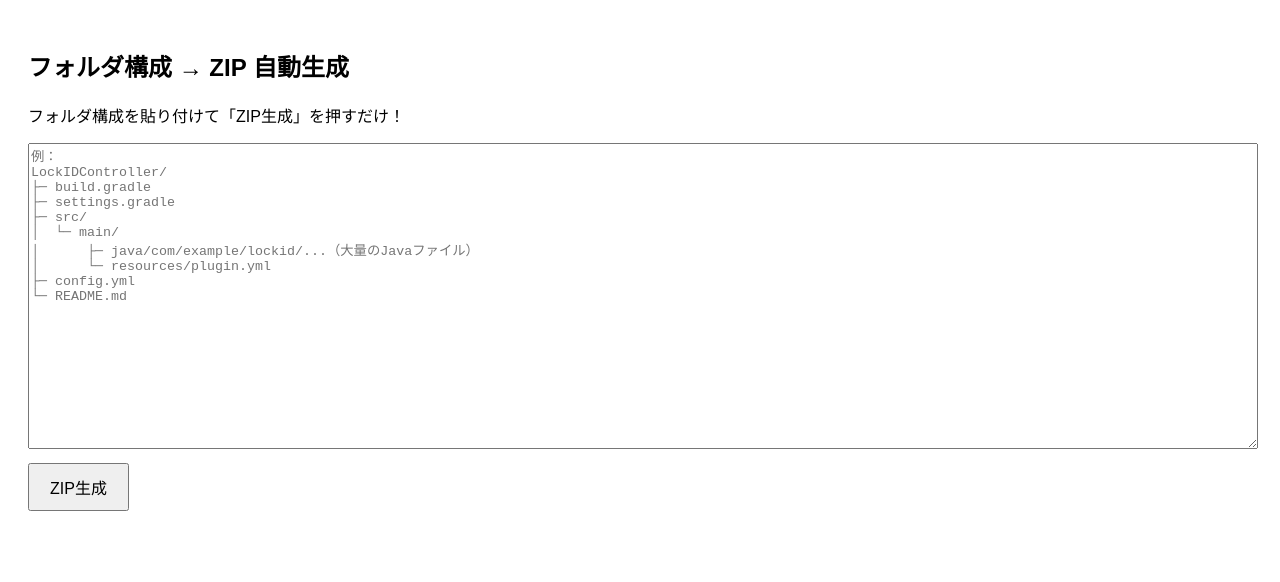
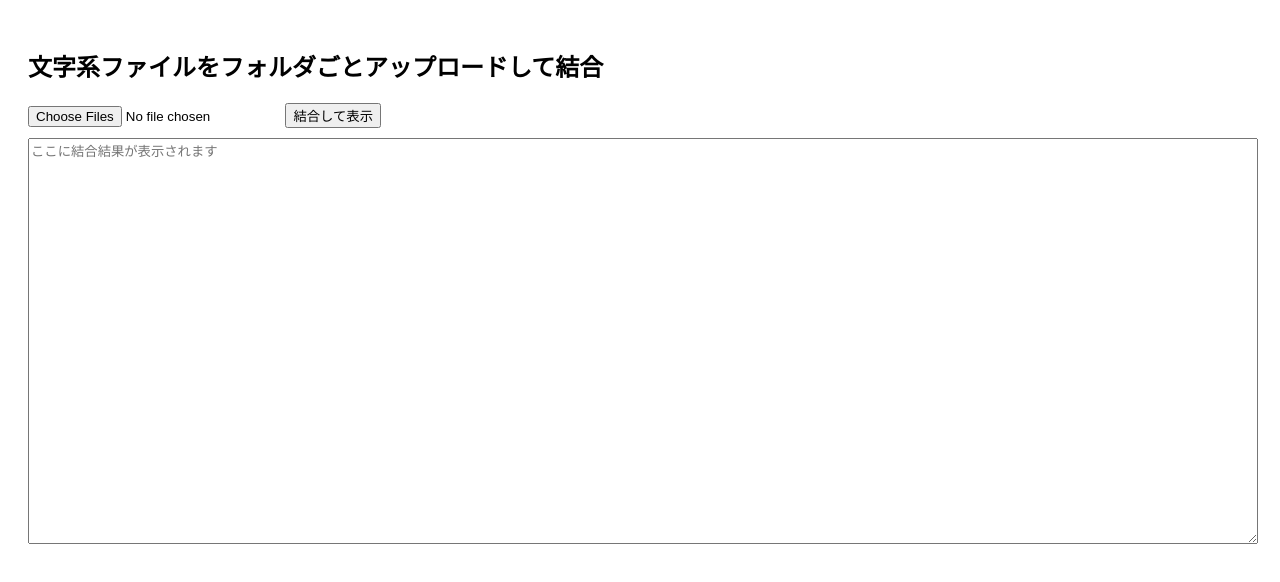
Before and after one commit to aaahsisiaid/folder, a plain HTML site: page index.html in a window 1280 px wide. Drawn offline with nearby package versions, Linux system fonts and the light colour scheme.

Commit message:
Update index.html

```diff
--- a/index.html
+++ b/index.html
@@ -2,76 +2,56 @@
 <html lang="ja">
 <head>
 <meta charset="UTF-8">
-<title>フォルダ構成 → ZIP 生成ツール</title>
+<title>フォルダ内ファイル結合</title>
 <style>
 body { font-family: sans-serif; padding: 20px; }
-textarea { width: 100%; height: 300px; font-family: monospace; }
-button {
-  margin-top: 10px; padding: 10px 20px;
-  font-size: 16px; cursor: pointer;
-}
+textarea { width: 100%; height: 400px; margin-top: 10px; }
 </style>
 </head>
 <body>
 
-<h2>フォルダ構成 → ZIP 自動生成</h2>
-<p>フォルダ構成を貼り付けて「ZIP生成」を押すだけ！</p>
+<h2>文字系ファイルをフォルダごとアップロードして結合</h2>
+<input type="file" id="folderInput" webkitdirectory multiple>
+<button id="processBtn">結合して表示</button>
 
-<textarea id="input" placeholder="例：
-LockIDController/
-├─ build.gradle
-├─ settings.gradle
-├─ src/
-│  └─ main/
-│      ├─ java/com/example/lockid/...（大量のJavaファイル）
-│      └─ resources/plugin.yml
-├─ config.yml
-└─ README.md"></textarea>
-
-<button onclick="generateZip()">ZIP生成</button>
-
-<script src="https://cdnjs.cloudflare.com/ajax/libs/jszip/3.10.1/jszip.min.js"></script>
+<textarea id="output" placeholder="ここに結合結果が表示されます"></textarea>
 
 <script>
-function generateZip() {
-    const text = document.getElementById("input").value;
-    if (!text.trim()) {
-        alert("フォルダ構成を入力してください！");
+const folderInput = document.getElementById('folderInput');
+const processBtn = document.getElementById('processBtn');
+const output = document.getElementById('output');
+
+const allowedExtensions = ['htm','html','java','yml','txt','css','js']; // 必要に応じて追加
+
+processBtn.addEventListener('click', () => {
+    const files = Array.from(folderInput.files);
+    const filteredFiles = files.filter(f => {
+        const ext = f.name.split('.').pop().toLowerCase();
+        return allowedExtensions.includes(ext);
+    });
+
+    if(filteredFiles.length === 0){
+        alert('対象ファイルがありません');
         return;
     }
 
-    const zip = new JSZip();
+    let results = [];
 
-    // 行ごとに処理
-    const lines = text.split("\n");
-
-    for (let line of lines) {
-        line = line.trim();
-
-        // 空行スキップ
-        if (!line) continue;
-
-        // 見た目の記号を除去
-        line = line.replace(/^[├─└│\s]+/g, "");
-
-        // 省略記号「...」を無視
-        if (line.includes("...")) continue;
-
-        // フォルダ判定（末尾が /）
-        if (line.endsWith("/")) {
-            zip.folder(line.slice(0, -1));
-        } else {
-            zip.file(line, ""); // 中身は空
-        }
-    }
-
-    zip.generateAsync({ type: "blob" }).then(function (content) {
-        const a = document.createElement("a");
-        a.href = URL.createObjectURL(content);
-        a.download = "generated.zip";
-        a.click();
+    let readCount = 0;
+    filteredFiles.forEach(file => {
+        const reader = new FileReader();
+        reader.onload = (e) => {
+            results.push(`--- ${file.webkitRelativePath} ---\n${e.target.result}\n\n`);
+            readCount++;
+            if(readCount === filteredFiles.length){
+                // パス順に並べる
+                results.sort();
+                output.value = results.join('');
+            }
+        };
+        reader.readAsText(file, 'UTF-8');
     });
-}
+});
 </script>
 
 </body>
```
